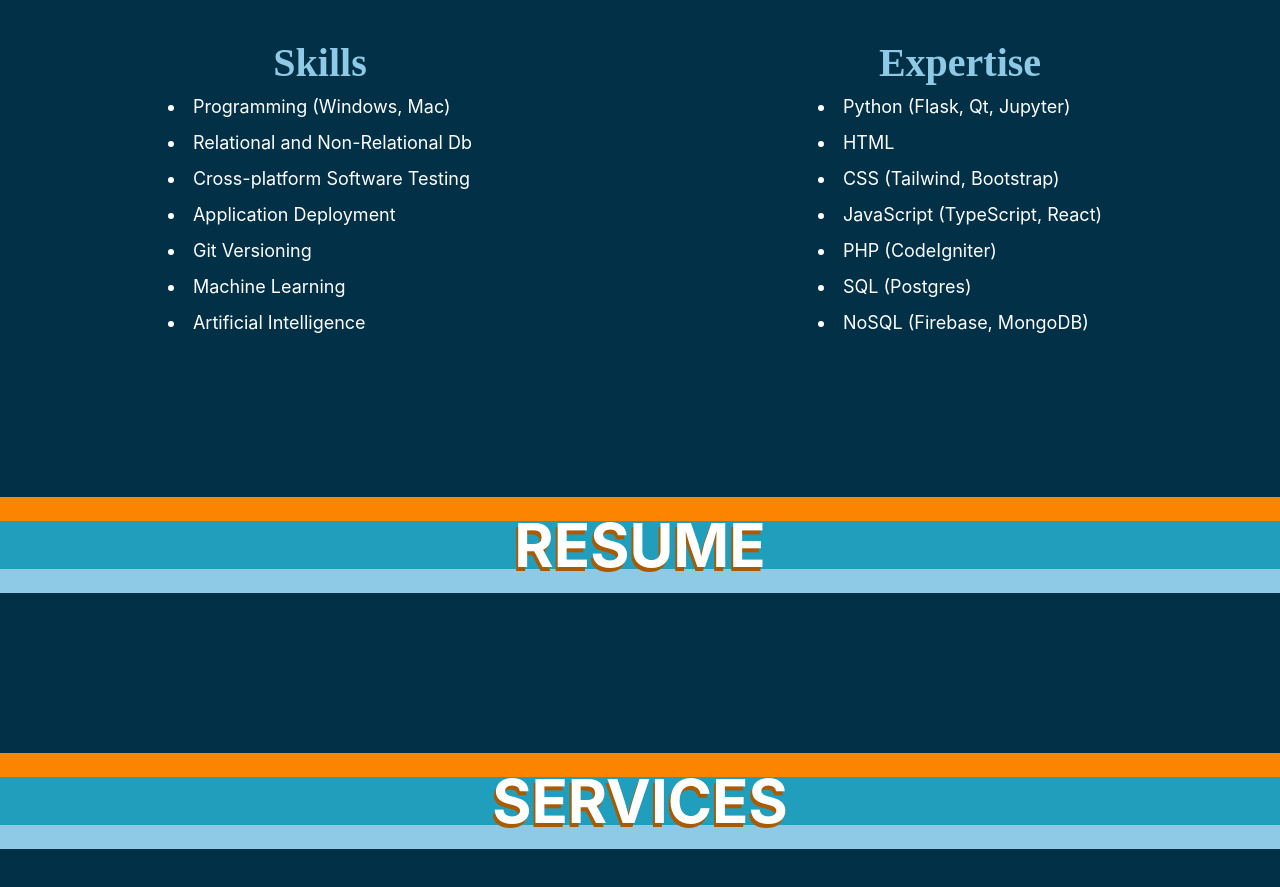
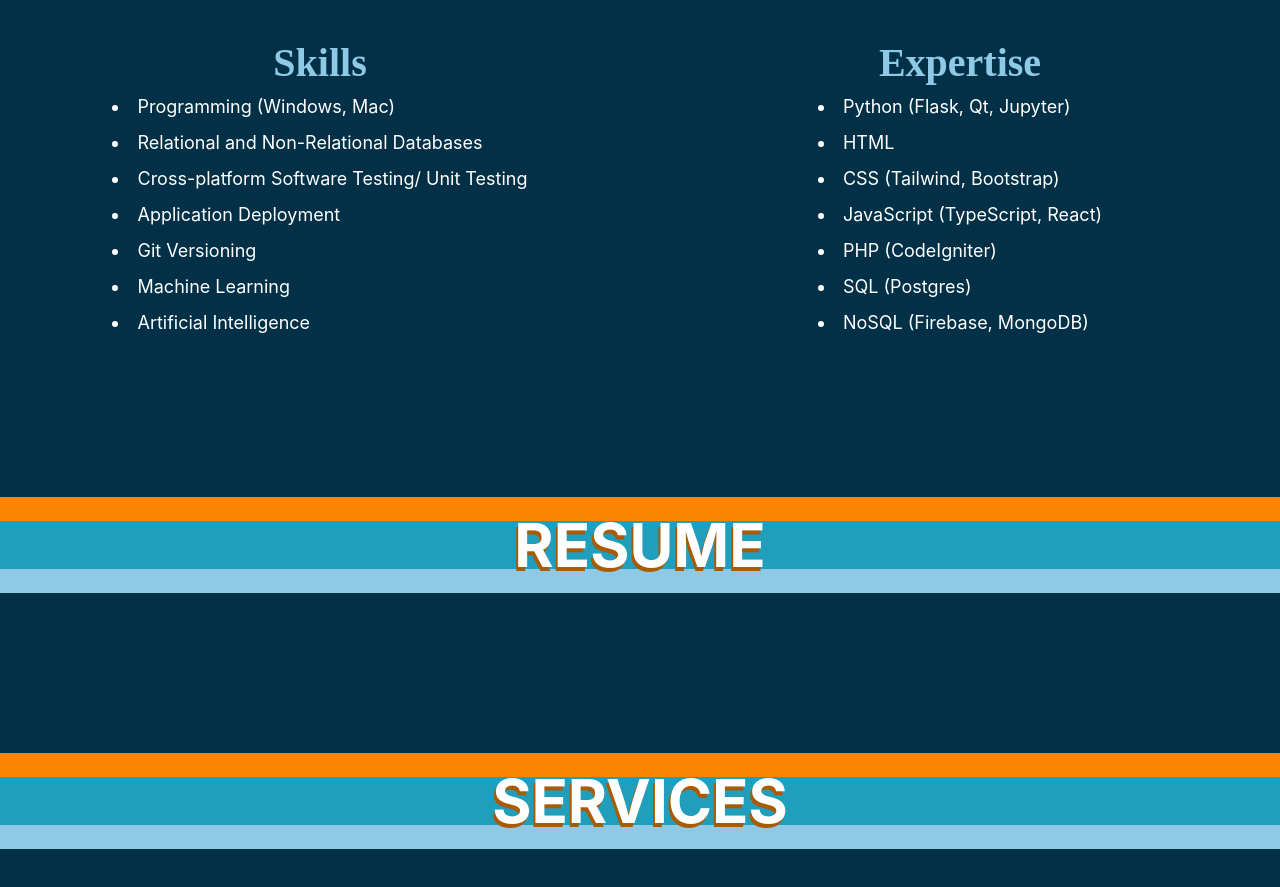
Before and after one commit to pat-gallardo/portfolio-website, a React (Create React App) app in the folder frontend/: page / in a window 1280 px wide. Shown: the part 1500-2387 px from the top of the page. Built offline with nearby package versions, Linux system fonts and the light colour scheme.

Commit message:
Make the skills long messages wrap

```diff
--- a/frontend/src/components/skills.tsx
+++ b/frontend/src/components/skills.tsx
@@ -1,8 +1,8 @@
 const Skills = () => {
     const skills = [
         'Programming (Windows, Mac)',
-        'Relational and Non-Relational Db',
-        'Cross-platform Software Testing',
+        'Relational and Non-Relational Databases',
+        'Cross-platform Software Testing/ Unit Testing',
         'Application Deployment',
         'Git Versioning',
         'Machine Learning',
@@ -27,7 +27,7 @@ const Skills = () => {
                     {skills.length > 0 ? (
                         <ul className="list-disc list-inside text-left space-y-2">
                             {skills.map((skill, index) => (
-                                <li key={index} className="text-white text-lg">
+                                <li key={index} className="text-white text-lg break-words">
                                     {skill}
                                 </li>
                             ))}
```
